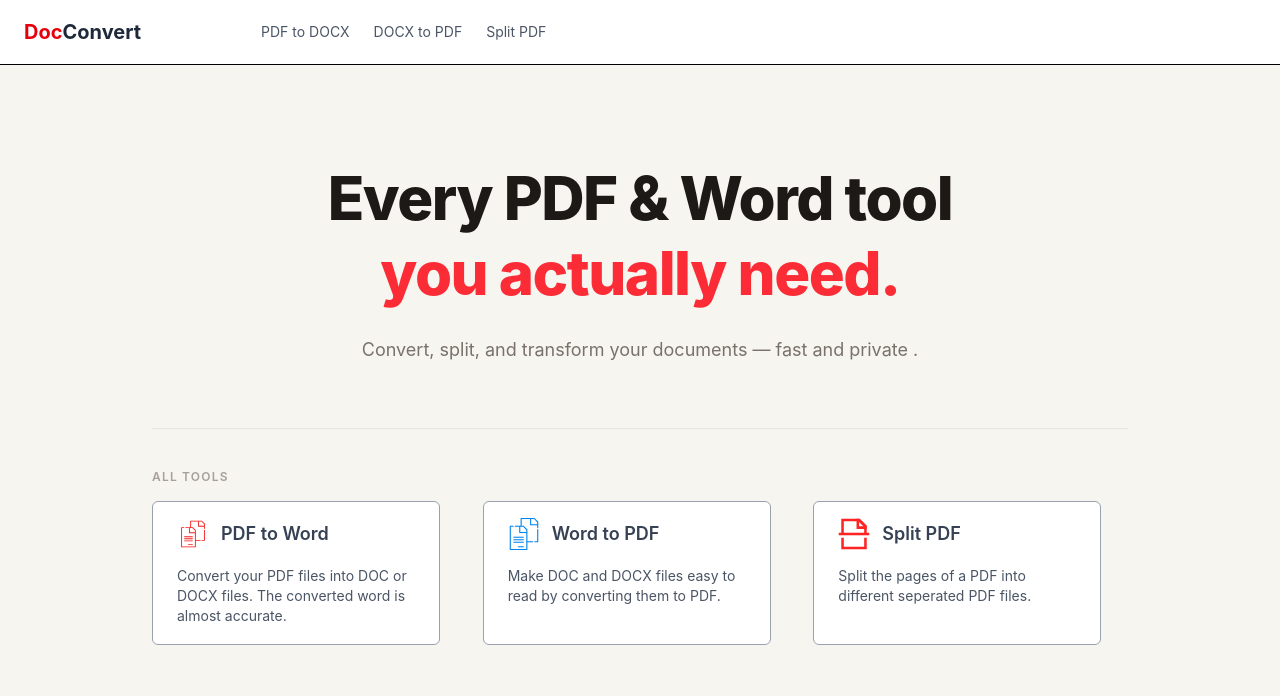
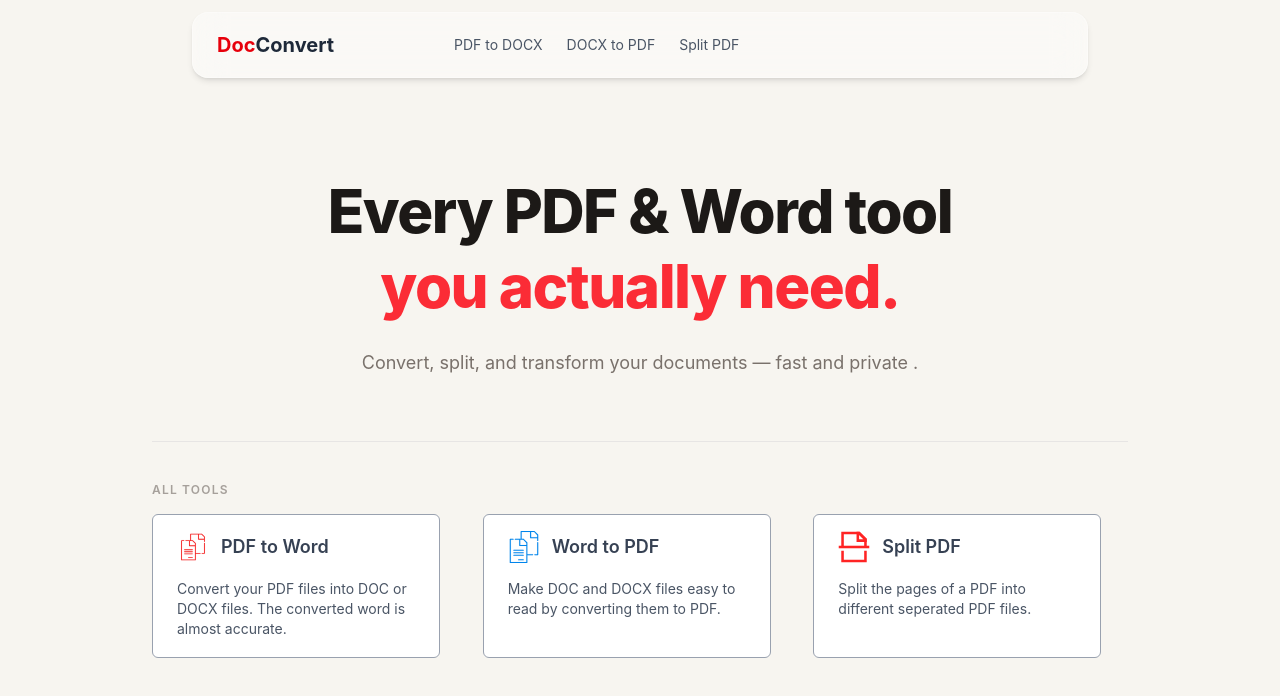
Before and after one commit to mohdaffann/services-app, a Next.js app: page / in a window 1280 px wide. Shown: the top 696 px of the page. Built offline with nearby package versions, Linux system fonts and the light colour scheme.

Commit message:
fix the spacing

```diff
--- a/app/components/Header.jsx
+++ b/app/components/Header.jsx
@@ -1,13 +1,14 @@
 'use client'
-import React, { useState } from "react";
+import React, { useEffect, useState } from "react";
 import { Menu, X } from 'lucide-react'
 import Link from "next/link";
 function Header() {
     const [open, setOpen] = useState(false);
 
     return (
-        <header className="sticky top-0 border-b bg-white">
-            <div className="w-full flex items-center   h-16 px-6">
+        <header className="bg-transparent w-full flex  justify-center sticky top-0 z-50  pt-3 ">
+            <div className='w-full sm:max-w-4xl  rounded-2xl border transition-all duration-300 bg-white/40 backdrop-blur-lg border-white/30 shadow-md shadow-black/10'>
+                <div className=" flex items-center   h-16 px-6">
                     <Link href={'/'} className="font-bold text-xl text-gray-800">
                         <span className="text-red-600">Doc<span className="text-gray-800">Convert</span></span>
                     </Link>
@@ -40,6 +41,10 @@ function Header() {
                         </Link>
                     </div>
                 )}
+            </div>
+
+
+
 
         </header>
     )
```
Lines whose indentation alone changed are shown as unchanged.
